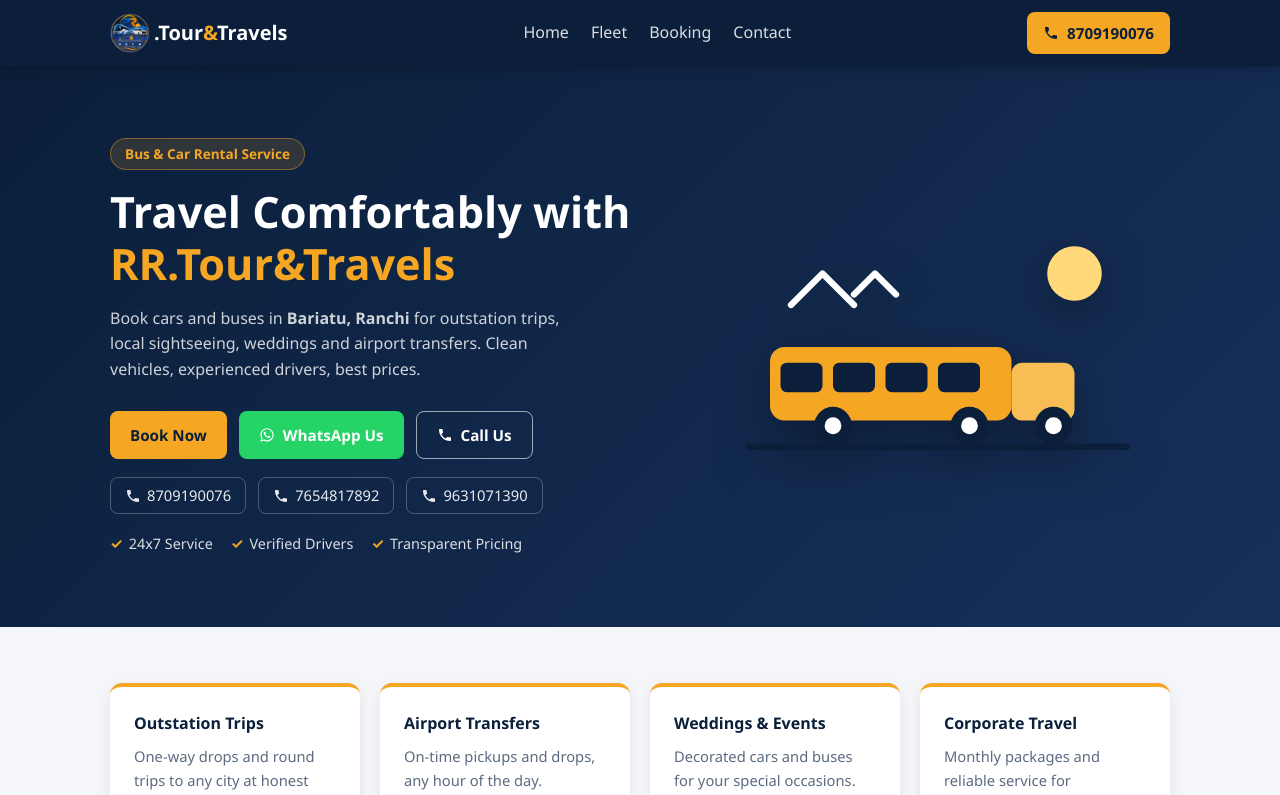
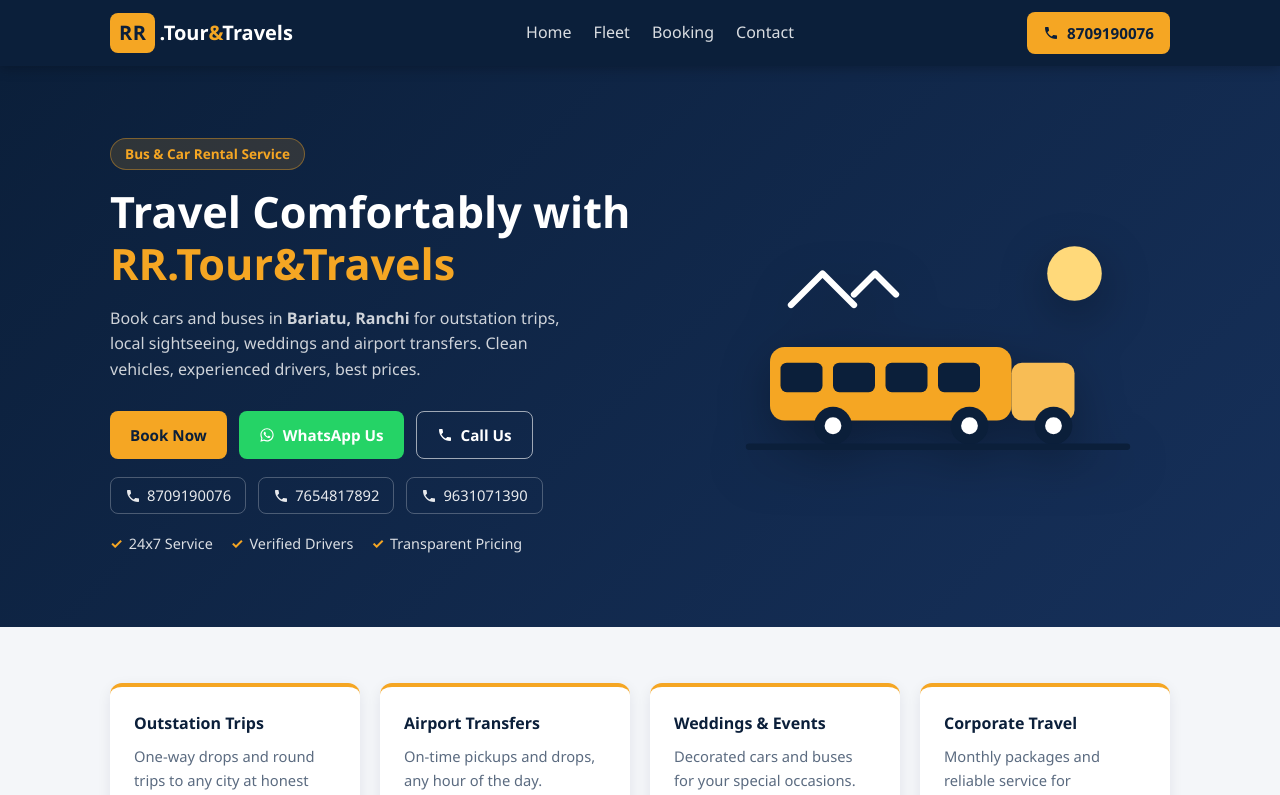
Before and after one commit to hariomk8118-source/RR-Tour-and-Travels, a React (Vite) app: page / in a window 1280 px wide. Shown: the top 795 px of the page. Built offline with nearby package versions, Linux system fonts and the light colour scheme.

Commit message:
Revert to original RR text badge in header and footer

```diff
--- a/src/components/Footer.jsx
+++ b/src/components/Footer.jsx
@@ -1,6 +1,5 @@
 import { PHONES, WHATSAPP_LINK } from '../data/vehicles';
 import { PhoneIcon, WhatsAppIcon } from './Header';
-import logoImg from '../CarImage/logo.webp';
 
 const year = new Date().getFullYear();
 
@@ -10,7 +9,7 @@ export default function Footer() {
       <div className="container footer-grid">
         <div>
           <div className="brand footer-brand">
-            <img src={logoImg} alt="RR.Tour&Travels" className="brand-logo" />
+            <span className="brand-badge">RR</span>
             <span className="brand-name">.Tour<span className="brand-amp">&amp;</span>Travels</span>
           </div>
           <p className="footer-text">
--- a/src/components/Header.jsx
+++ b/src/components/Header.jsx
@@ -1,6 +1,5 @@
 import { useState } from 'react';
 import { PRIMARY_PHONE } from '../data/vehicles';
-import logoImg from '../CarImage/logo.webp';
 
 export default function Header() {
   const [open, setOpen] = useState(false);
@@ -9,7 +8,7 @@ export default function Header() {
     <header className="header">
       <div className="container header-inner">
         <a href="#home" className="brand">
-          <img src={logoImg} alt="RR.Tour&Travels" className="brand-logo" />
+          <span className="brand-badge">RR</span>
           <span className="brand-name">
             .Tour<span className="brand-amp">&amp;</span>Travels
           </span>
```
